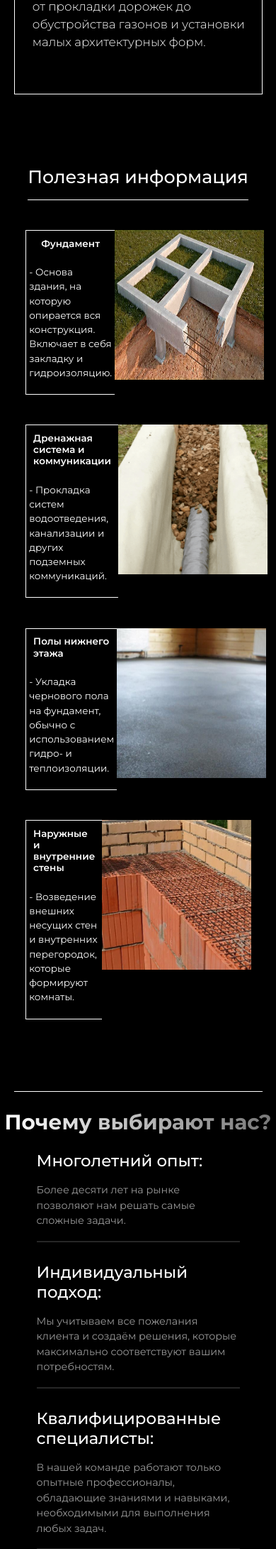
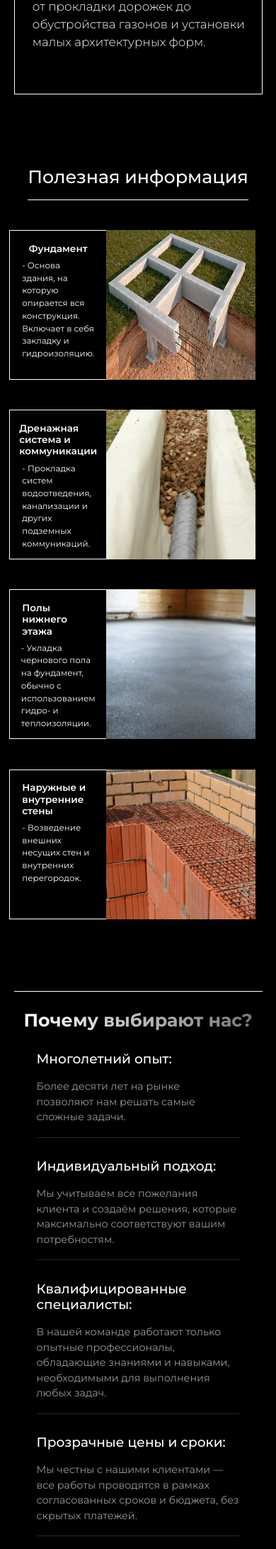
Before and after one commit to ASAFGracia/ilyin_stroy, a Django app: page / in a window 390 px wide. Shown: the part 3395-5577 px from the top of the page at 71% size. Run offline with Django 4.2, Linux system fonts and the light colour scheme.

Commit message:
хорошая вёрстка для основных страничек для мобилки

```diff
--- a/gen/base/static/base/css/styles.css
+++ b/gen/base/static/base/css/styles.css
@@ -309,6 +308,7 @@
     display: flex;
     margin-top: 10vh;
     flex-direction: column;
+    align-items: center;
     padding: 2vh;
     color: #fff;
 }
@@ -1301,88 +1329,124 @@
         content: "Мы — строительная компания с многолетним опытом, предоставляющая полный спектр строительных и ремонтных услуг.";
     }
 
+    .index-divdob1 {
+        margin-top: 5vh;
+        margin-left: -4vw;
+    }
+
     .index-divdob1-txt {
-        width: 45vw;
-        padding: 1vw;
+        width: 35vw;
+        height: 25vh;
+        padding: 2vh;
     }
 
     .index-divdob1-txt h2 {
-        font-weight: 600;
+        font-weight: 550;
         font-size: 1.6vh;
-        padding: 1.5vw;
     }
 
     .index-divdob1-txt p {
-        margin-top: 1vh;
-        font-size: 1.6vh;
+        margin-top: 0;
+        font-size: 1.4vh;
+        padding-bottom: 0;
     }
 
     .index-divdob1-photo img {
         height: 25vh;
         width: 25vh;
+        background-size: cover;
+        background-position: center;
+        background-repeat: no-repeat;
+    }
+
+    .index-divdob2 {
+        margin-top: 5vh;
+        margin-left: -4vw;
     }
 
     .index-divdob2-txt {
-        width: 45vw;
-        padding: 1vw;
+        width: 35vw;
+        height: 25vh;
+        padding: 2vh;
     }
 
     .index-divdob2-txt h2 {
-        font-weight: 600;
+        font-weight: 550;
         font-size: 1.6vh;
-        padding: 1.5vw;
     }
 
     .index-divdob2-txt p {
-        margin-top: 1vh;
-        font-size: 1.6vh;
+        margin-top: 0;
+        font-size: 1.4vh;
+        padding-bottom: 0;
     }
 
     .index-divdob2-photo img {
         height: 25vh;
         width: 25vh;
+        background-size: cover;
+        background-position: center;
+        background-repeat: no-repeat;
+    }
+
+    .index-divdob3 {
+        margin-top: 5vh;
+        margin-left: -4vw;
     }
 
     .index-divdob3-txt {
-        width: 45vw;
-        padding: 1vw;
+        width: 35vw;
+        height: 25vh;
+        padding: 2vh;
     }
 
     .index-divdob3-txt h2 {
-        font-weight: 600;
+        font-weight: 550;
         font-size: 1.6vh;
-        padding: 1.5vw;
     }
 
     .index-divdob3-txt p {
-        margin-top: 1vh;
-        font-size: 1.6vh;
+        margin-top: 0;
+        font-size: 1.4vh;
+        padding-bottom: 0;
     }
 
     .index-divdob3-photo img {
         height: 25vh;
         width: 25vh;
+        background-size: cover;
+        background-position: center;
+        background-repeat: no-repeat;
+    }
+
+    .index-divdob4 {
+        margin-top: 5vh;
+        margin-left: -4vw;
     }
 
     .index-divdob4-txt {
-        width: 45vw;
-        padding: 1vw;
+        width: 35vw;
+        height: 25vh;
+        padding: 2vh;
     }
 
     .index-divdob4-txt h2 {
-        font-weight: 600;
+        font-weight: 550;
         font-size: 1.6vh;
-        padding: 1.5vw;
     }
 
     .index-divdob4-txt p {
-        margin-top: 1vh;
-        font-size: 1.6vh;
+        margin-top: 0;
+        font-size: 1.4vh;
+        padding-bottom: 0;
     }
 
     .index-divdob4-photo img {
         height: 25vh;
         width: 25vh;
+        background-size: cover;
+        background-position: center;
+        background-repeat: no-repeat;
     }
 
     .index-div3 {
@@ -1394,7 +1458,7 @@
     .index-div3 h2 {
         align-self: center;
         margin-top: -7vh;
-        font-size: 3.5vh;
+        font-size: 3vh;
     }
 
     .photo-div3 img {
@@ -1404,7 +1468,7 @@
     .limyi {
         margin-bottom: 3.5vh;
         max-width: 90%;
-        border-bottom: #262626 solid 2px;
+        border-bottom: #262626 solid 1px;
     }
 
     .limyi p {
@@ -1417,7 +1481,7 @@
     .limyi h3 {
         margin-bottom: 2vh;
         font-weight: 500;
-        font-size: 2.7vh;
+        font-size: 2.2vh;
     }
 
     .imgvan img {
--- a/gen/base/templates/base/base.html
+++ b/gen/base/templates/base/base.html
@@ -3,8 +3,7 @@
 <html lang="en">
 <head>
     <meta charset="UTF-8">
-    <meta name="viewport"
-          content="width=device-width, user-scalable=no, initial-scale=1.0, maximum-scale=1.0, minimum-scale=1.0">
+    <meta name="viewport" content="width=device-width, initial-scale=1.0">
     <meta http-equiv="X-UA-Compatible" content="ie=edge">
     <title>{% block title %}{% endblock %}</title>
     <link href="https://cdn.jsdelivr.net/npm/bootstrap@5.0.2/dist/css/bootstrap.min.css" rel="stylesheet" integrity="sha384-EVSTQN3/azprG1Anm3QDgpJLIm9Nao0Yz1ztcQTwFspd3yD65VohhpuuCOmLASjC" crossorigin="anonymous">
@@ -15,15 +14,15 @@
 </head>
 <body>
     <header>
-        <img src="{% static 'base/img/logo_zeus.png' %}" alt="logo" class="logo-left">
+
         <div class="ul-gen">
+                <div class="index-div-photo1">
+                    <a href="{% url 'home' %}"><p>Ilyin <br> Stroy</p></a>
+                </div>
                 <a href="{% url 'home' %}" class="ssgen"><p>Главная</p></a>
                 <a href="{% url 'onas' %}" class="ssgen"><p>О нас</p></a>
                 <a href="{% url 'contacts' %}" class="ssgen"><p>Контакты</p></a>
                 <a href="{% url 'support' %}" class="ssgen"><p>Поддержка</p></a>
-        </div>
-        <div class="index-div-photo1">
-            <p>Ilyin <br> Stroy</p>
         </div>
     </header>
     <main id="content">
--- a/gen/base/templates/base/contacts.html
+++ b/gen/base/templates/base/contacts.html
@@ -6,12 +6,12 @@
 
 {% block content %}
 <div class="contacts-gen">
-    <div class="otstup"></div>
+    <div class="otstup" id="contactsot"></div>
     <div class="cont">
         <h3>Как связаться с нами?</h3>
     </div>
     <div class="santehnik">
-        <h3>Наш ведущий сантехник строитель</h3>
+        <h3>Наш ведущий строитель</h3>
         <p>Номер телефона: +375(29)595-92-63</p>
         <p>Email: mastersvarki@yandex.by</p>
     </div>
--- a/gen/base/templates/base/index.html
+++ b/gen/base/templates/base/index.html
@@ -5,13 +5,15 @@
 {% endblock %}
 
 {% block content %}
+
     <div class="index-photo">
-
         <div class="index-div-photo2">
             <p>Качественно, быстро, профессионально</p>
         </div>
     </div>
+
     <div class="index-gen">
+
         <div class="index-div1">
             <div class="inddiv11">
                 <h2>О нас</h2>
@@ -20,9 +22,9 @@
                 <p></p>
             </div>
         </div>
-        <div class="photo-div1">
 
-        </div>
+        <div class="photo-div1"></div>
+
         <div class="index-div2">
             <h2>Основные направления наших услуги</h2>
             <dl>
@@ -98,7 +100,7 @@
                 <div class="index-divdob4-txt">
                     <h2>Наружные и внутренние стены</h2>
                     <p>- Возведение внешних несущих стен и внутренних
-                        перегородок, которые формируют комнаты.</p>
+                        перегородок.</p>
                 </div>
                 <div class="index-divdob4-photo">
                     <img src="/static/base/img/steni.jpg" alt="">
--- a/gen/base/templates/base/onas.html
+++ b/gen/base/templates/base/onas.html
@@ -6,6 +6,7 @@
 
 {% block content %}
     <div class="onas-gen1">
+        <div class="otstup" id="contactsot"></div>
         <div class="o-nas-gen">
             <h3>О нас</h3>
             <p>Добро пожаловать на IlyinStroy!
@@ -27,7 +28,7 @@
         </div>
         <div class="o-nas-photo2"></div>
         <div class="onas-uslugi">
-            <h3>Наши Услуги</h3>
+            <h3>Наши услуги</h3>
             <p>Мы предлагаем широкий спектр товаров и услуг
                 для строительства и ремонта:
                 <ul>
@@ -42,6 +43,7 @@
                 для выполнения строительных и
                 сантехнических работ.</li></ul></p>
         </div>
+
         <div class="primeri">
             <h3>Примеры наших работ</h3>
             <div class="foto-primerov">
@@ -56,9 +58,11 @@
                 <img src="/static/base/img/prim12.jpg" alt="">
             </div>
         </div>
+
         <div class="map">
             <h3>Найдите нас на картах!</h3>
             <iframe id='map-google' src="https://www.google.com/maps/embed?pb=!1m18!1m12!1m3!1d179.33482446895073!2d30.232901903377652!3d55.193584197230265!2m3!1f0!2f0!3f0!3m2!1i1024!2i768!4f13.1!3m3!1m2!1s0x46c571530032420b%3A0x64e78f20ae4d8bfd!2z0L_RgNC-0YHQv9C10LrRgiDQpNGA0YPQvdC30LUgNTUsINCS0LjRgtC10LHRgdC6LCDQktC40YLQtdCx0YHQutCw0Y8g0L7QsdC70LDRgdGC0YwsINCR0LXQu9Cw0YDRg9GB0Yw!5e0!3m2!1sru!2snl!4v1730200331131!5m2!1sru!2snl" style="border: 1px solid #fff;" allowfullscreen="" loading="lazy" referrerpolicy="no-referrer-when-downgrade"></iframe>
         </div>
+
     </div>
 {% endblock %}
--- a/gen/base/templates/base/support.html
+++ b/gen/base/templates/base/support.html
@@ -6,6 +6,7 @@
 
 {% block content %}
 <div class="support-gen">
+    <div class="otstup" id="contactsot"></div>
     <div class="ques">
         <h3>Нашли ошибку на сайте или есть предложения?</h3>
     </div>
```
Also changed, not shown: other parts of gen/base/static/base/css/styles.css (+176 -131 lines). Lines whose indentation alone changed are shown as unchanged.
